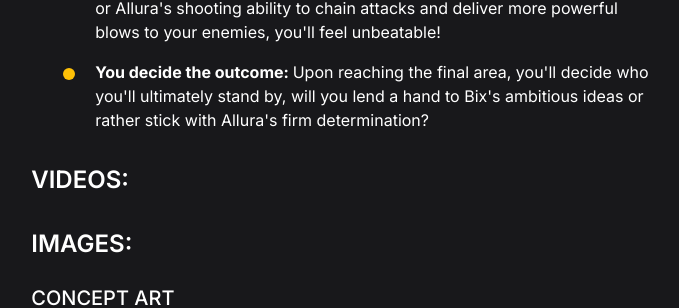
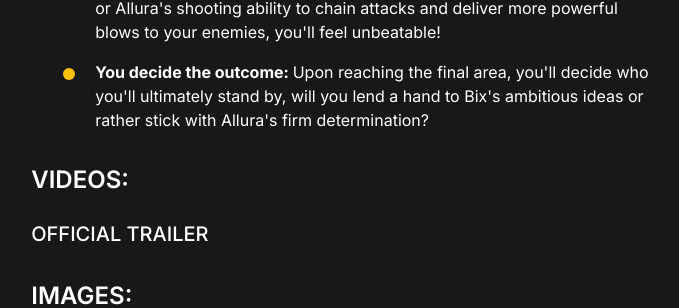
Before and after one commit to MarcGonzalezMoratona/starfall-rebellion, a Next.js app: page /press in a window 1280 px wide. Shown: the part 2010-2318 px from the top of the page, without its empty margins (410-1089 px from the left). Built offline with nearby package versions, Linux system fonts and the light colour scheme.

Commit message:
feat: starfall rebellion trailer

```diff
--- a/app/press/page.tsx
+++ b/app/press/page.tsx
@@ -9,12 +9,20 @@ import { conceptArt } from '../data/concept-art';
 import { gameImages } from '../data/game';
 import StarfallRebellion from '../components/logos/starfall-rebellion';
 import { collaborators } from '../data/collaborators';
+import { useDevice } from '../hooks/useDevice';
 
 export default function Press() {
   const [selected, setSelected] = useState('');
   const PageHandler = usePageHandler();
   const [currentSlider, setCurrentSlider] = useState(-1);
   const [currentImageIndex, setCurrentImageIndex] = useState(0);
+
+  const device = useDevice();
+  const isMobile = device === 'mobile';
+  const isTablet = device === 'tablet';
+
+  const date = new Date(Date.now());
+  const releaseDate = new Date('2023-11-17T18:15:00');
 
   const openSlider = (index: any, slider: number) => {
     setCurrentImageIndex(index);
@@ -358,16 +366,17 @@ export default function Press() {
                 >
                   VIDEOS:
                 </h2>
-                {/* <iframe
-                  className="absolute top-0 left-0 h-full w-full"
-                  src={'https://www.youtube.com/embed/8dXB4pETtzI'}
-                  allowFullScreen
-                />
-                <iframe
-                  className="absolute top-0 left-0 h-full w-full"
-                  src={'https://www.youtube.com/embed/pNHbeZiWuIc'}
-                  allowFullScreen
-                /> */}
+                <h3 className="text-lg font-medium sm:text-xl scroll-mt-12 mt-4">
+                  OFFICIAL TRAILER
+                </h3>
+                {date > releaseDate && (
+                  <iframe
+                    width={isMobile || isTablet ? 280 : 560}
+                    height={isMobile || isTablet ? 157 : 315}
+                    src={'https://www.youtube.com/embed/kg19eiAcFYg'}
+                    allowFullScreen
+                  />
+                )}
               </div>
             </article>
           </section>
```
